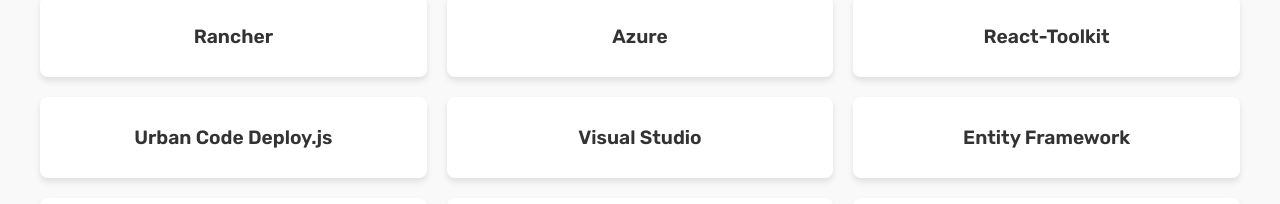
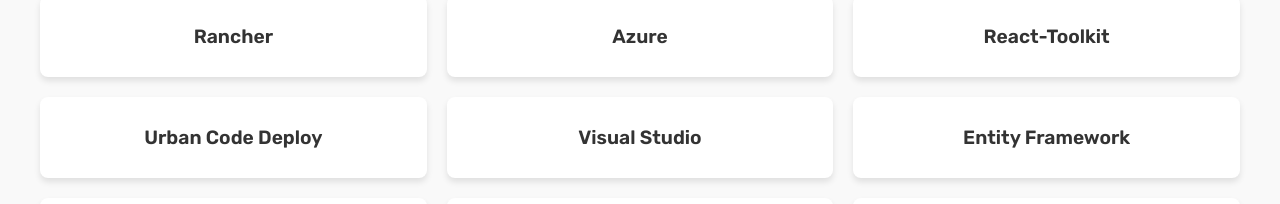
Before and after one commit to Sanskar-Jaiswal/PortfolioJS, a React (Create React App) app: page / in a window 1280 px wide. Shown: the part 2920-3124 px from the top of the page. Built offline with nearby package versions, Linux system fonts and the light colour scheme.

Commit message:
Skills Corrected

```diff
--- a/src/component/Skills/MySkills.js
+++ b/src/component/Skills/MySkills.js
@@ -52,7 +52,7 @@ const MySkills = () => {
           <h3 className="skill-title">React-Toolkit</h3>
         </div>
         <div className="skill-card">
-          <h3 className="skill-title">Urban Code Deploy.js</h3>
+          <h3 className="skill-title">Urban Code Deploy</h3>
         </div>
         <div className="skill-card">
           <h3 className="skill-title">Visual Studio</h3>
```
